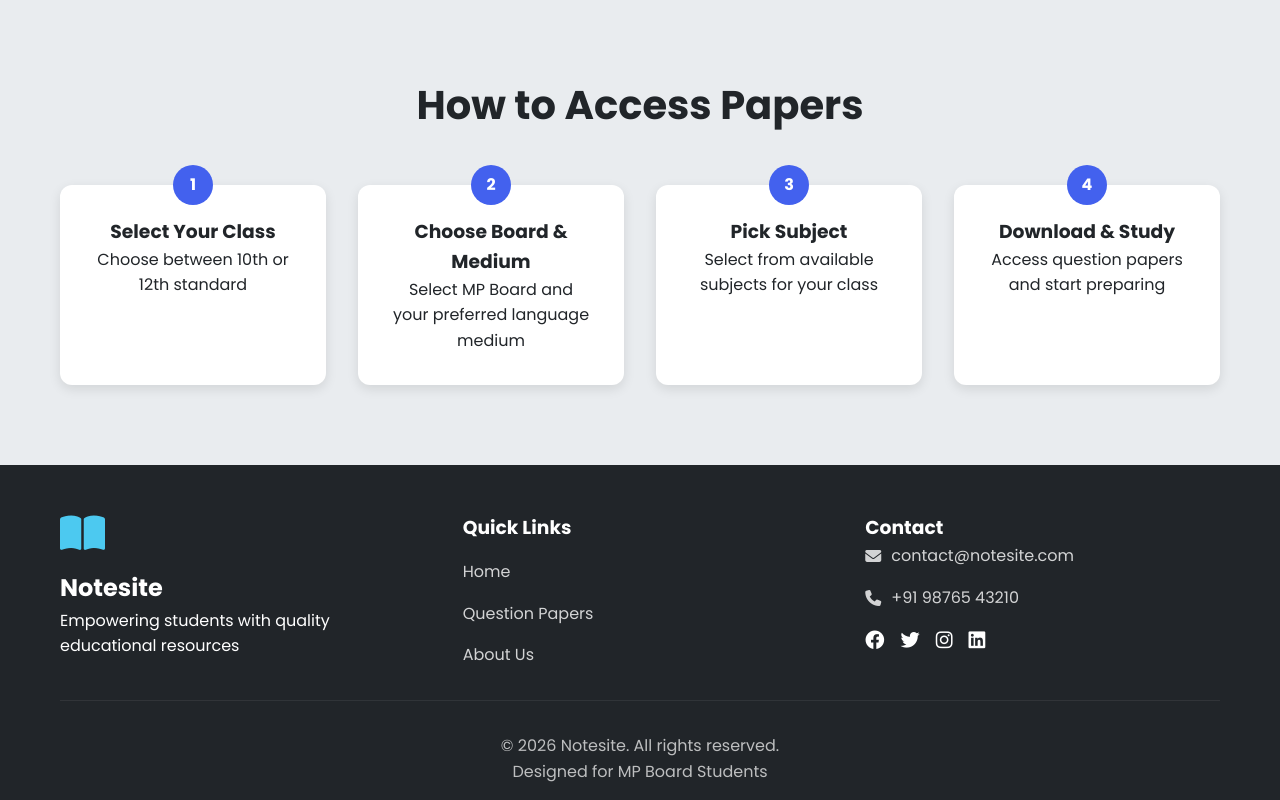
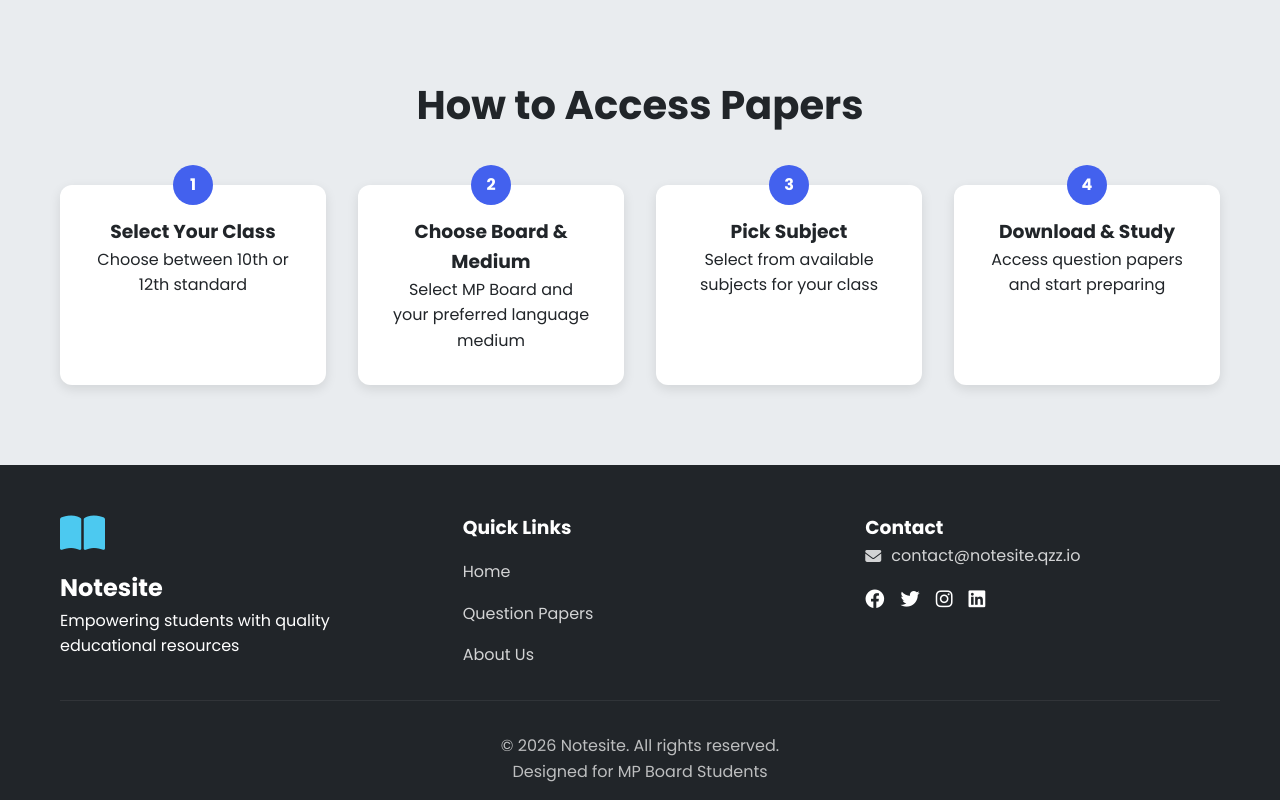
Before and after one commit to aarav252001rr-alt/notesite, a plain HTML site: page index.html in a window 1280 px wide. Shown: the part 1229-2029 px from the top of the page. Drawn offline with Linux system fonts and the light colour scheme.

Commit message:
Update index.html

```diff
--- a/index.html
+++ b/index.html
@@ -126,8 +126,8 @@
                 </div>
                 <div class="footer-contact">
                     <h3>Contact</h3>
-                    <p><i class="fas fa-envelope"></i> contact@notesite.com</p>
-                    <p><i class="fas fa-phone"></i> +91 98765 43210</p>
+                    <p><i class="fas fa-envelope"></i> contact@notesite.qzz.io</p>
+
                     <div class="social-icons">
                         <a href="#"><i class="fab fa-facebook"></i></a>
                         <a href="#"><i class="fab fa-twitter"></i></a>
```
